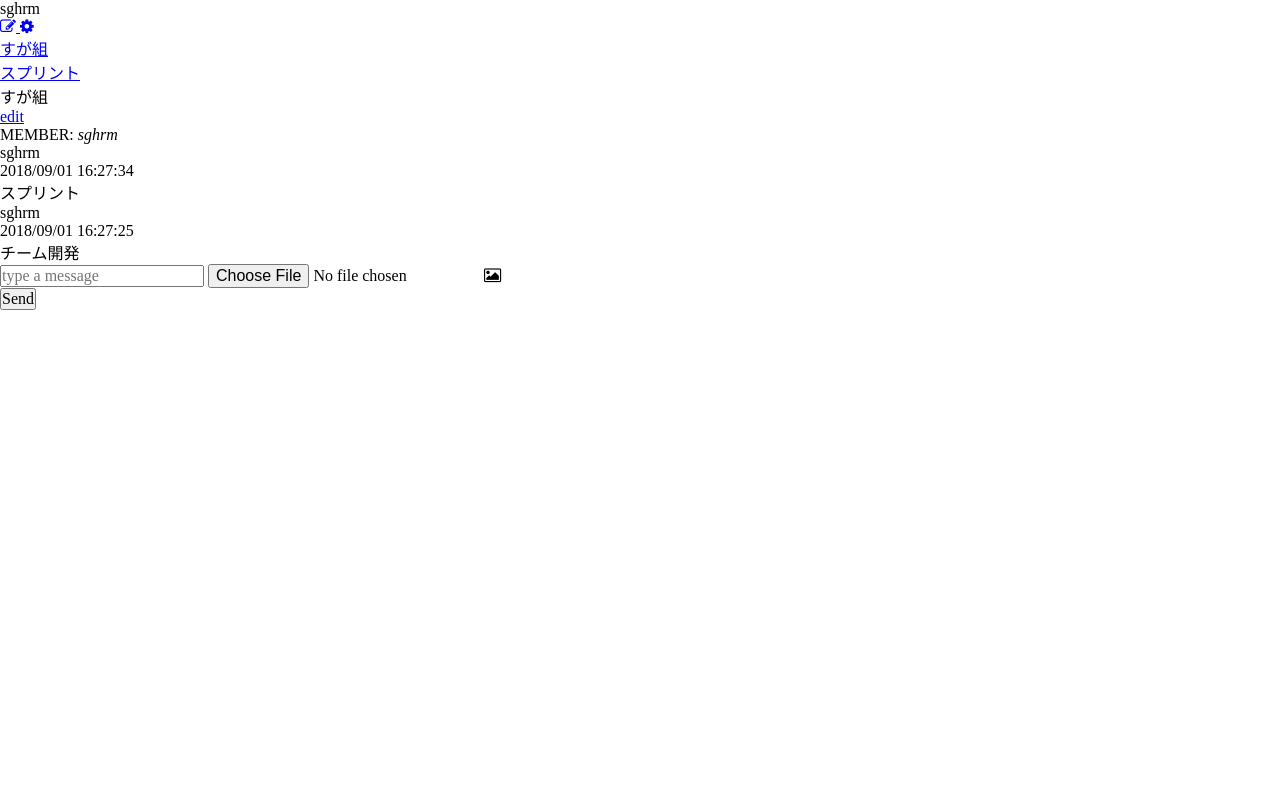
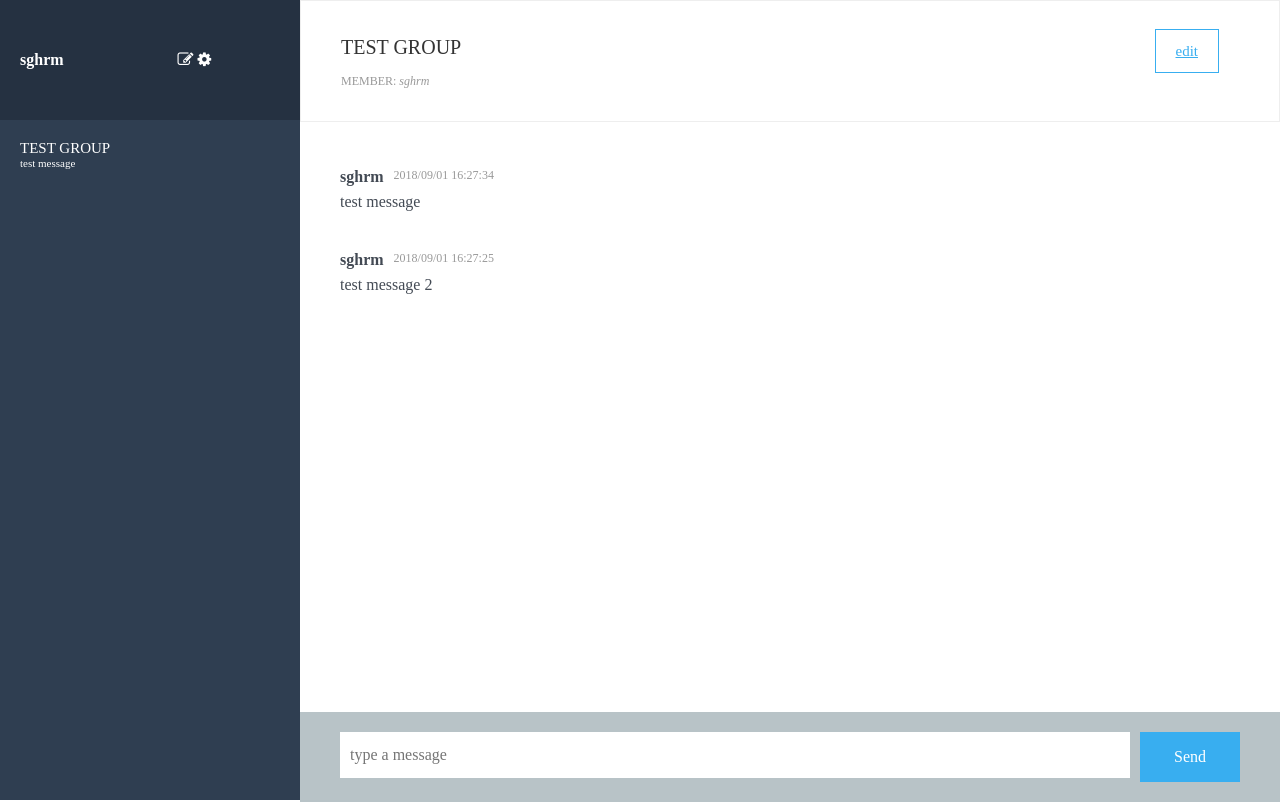
Before and after one commit to sghrm/chat-space, a Rails app: page /messages in a window 1280 px wide. Before the commit the page ends 310 px from the top, so only its background shows below. Run offline with Rails 7, Linux system fonts and the light colour scheme; style sheets or scripts are compiled from the project's sources; some libraries are stand-ins or nearby versions.

Commit message:
SCSS編集

```diff
--- a/app/assets/stylesheets/_variable.scss
+++ b/app/assets/stylesheets/_variable.scss
@@ -1 +1,10 @@
 // 複数回使用する色を変数で定義する
+
+$chat-side-back: #253141;
+$chat-side-name: #FFFFFF;
+$chat-side-groups: #2f3e51;
+$chat-main-border: #eeeeee;
+$chat-main-group-name: #333333;
+$chat-main-group-name-border: #38AEF0;
+$chat-main__header-members: #999999;
+$chat-main__footer: #B8C3C7;
--- a/app/assets/stylesheets/application.scss
+++ b/app/assets/stylesheets/application.scss
@@ -1,2 +1,5 @@
 @import "./reset";
 @import "font-awesome";
+@import "./variable";
+@import "modules/chat-main";
+@import "modules/chat-side";
--- a/app/assets/stylesheets/modules/_chat-main.scss
+++ b/app/assets/stylesheets/modules/_chat-main.scss
@@ -0,0 +1,140 @@
+.chat-main{
+	height: 100vh;
+    width: calc( 100vw - 300px );
+    float: left;
+
+    .chat-main__header{
+    	height: 15%;
+    	border: 1px solid $chat-main-border;
+
+    	.chat-main__header--group.clearfix{
+    		margin: 0 40px;
+
+            &:after{
+                clear: both;
+                content: '';
+                display: block;
+            }
+
+    		.chat-main__header--group-name{
+    			color: $chat-main-group-name;
+    			font-size: 20px;
+    			margin: 35px 0 15px;
+    			float: left;
+    		}
+    		.chat-main__header--group-edit-btn{
+    			color: $chat-main-group-name-border;
+    			font-size: 15px;
+    			padding: 12.5px 20px;
+    			margin: 28px 20px 0;
+    			border: 1px solid $chat-main-group-name-border;
+    			float: right;
+    		}
+    	}
+    	.chat-main__header-members{
+    		color: $chat-main__header-members;
+    		font-size: 12px;
+    		margin: 0 40px;
+    	}
+    }
+    .chat-main__body{
+    	height: calc( 100vh - 15% - 90px );
+    	overflow-y: scroll;
+
+    	.chat-main__body--messages-list{
+    		padding-top: 26px;
+    		padding-left: 40px;
+
+    		.chat-main__message.clearfix{
+    			padding: 20px 0;
+
+    			.chat-main__message-name{
+    				color: #434A54;
+    				font-size: 16px;
+    				font-weight: bold;
+    				float: left;
+    			}
+    			.chat-main__message-time{
+    				color: #999;
+    				font-size: 12px;
+    				padding: 0 10px 10px;
+    				float: left;
+    			}
+                .chat-main__message-body{
+                    color: #434A54;
+                    clear: both;
+
+                    &:after{
+                        clear: both;
+                        content: '';
+                        display: block;
+                    }
+                }
+    		}
+    	}
+    }
+    .chat-main__footer{
+        height: 90px;
+        width: 100%;
+        background-color: $chat-main__footer;
+        float: right;
+
+        .chat-main__footer-form{
+            margin: 0 40px;
+            padding: 0;
+            position: relative;
+
+            .chat-main__footer-body{
+                position: relative;
+                display: block;
+
+                .message{
+                    height: 16px;
+                    width: calc( 100% - 130px );
+                    padding: 15px 10px;
+                    margin: 20px 0;
+                    border: none;
+                    font-size: 16px;
+                }
+
+                .chat-file{
+                    height: 50px;
+                    width: 40px;
+                    margin: 32px 130px 20px 0;
+                    position: absolute;
+                    top: 0;
+                    right: 0;
+
+                    .image{
+                        position: absolute;
+                        top: 15px;
+                        left: 15px;
+                        display: none;
+                    }
+
+                    .fa{
+                        color: #fff;
+                        display: inline-block;
+                        font: normal normal normal 14px/1 FontAwesome;
+                        font-size: inherit;
+                        text-rendering: auto;
+
+                    }
+                }
+            }
+            .submit{
+                color: #fff;
+                width: 100px;
+                height: 50px;
+                text-align: center;
+                background-color: #38AEF0;
+                margin: 20px 0;
+                position: absolute;
+                top: 0;
+                right: 0;
+                border: none;
+                float: right;
+            }
+        }
+    }
+}
--- a/app/assets/stylesheets/modules/_chat-side.scss
+++ b/app/assets/stylesheets/modules/_chat-side.scss
@@ -0,0 +1,67 @@
+.chat-side{
+	height: 100vh;
+	width: 300px;
+	float: left;
+
+	.chat-side__user{
+		height: 15%;
+		width: 100%;
+		background-color: $chat-side-back;
+		position: relative;
+
+		.chat-side__user-content{
+			height: 50px;
+			width: 100%;
+			line-height: 50px;
+			margin: auto 0;
+			position: absolute;
+			top: 0;
+			bottom: 0;
+
+			.chat-side__user-name{
+				color: $chat-side-name;
+				font-size: 16px;
+				font-weight: bold;
+				margin: 0 20px;
+				position: relative;
+				display: inline-block;
+
+			}
+
+			.chat-side__user--new-group{
+				color: $chat-side-name;
+				margin-left: 90px;
+				position: relative;
+				display: inline-block;
+			}
+			.chat-side__user--edit-user{
+				color: $chat-side-name;
+				position: relative;
+				display: inline-block;
+			}
+
+		}
+	}
+	.chat-side__groups{
+		height: 85%;
+		width: 100%;
+		background-color: $chat-side-groups;
+
+		.chat-side__groups-list{
+			height:100%;
+			color: $chat-side-name;
+
+			.chat-side__group{
+				padding: 20px;
+
+				.chat-side__group-name{
+					font-size: 15px;
+				}
+				.chat-side__group-message{
+					font-size: 11px;
+				}
+			}
+
+		}
+	}
+}
--- a/app/views/messages/index.html.haml
+++ b/app/views/messages/index.html.haml
@@ -5,7 +5,7 @@
     %title Chat-Space
     %meta{:content => "authenticity_token", :name => "csrf-param"}/
     %meta{:content => "yy/0jtsyfhC6w+tkiLR4Pe2nxG4IJgn3M2GUArEZdHD8uY23Rp56rLxORJgUQY+qL1lKB4dhqC3bjNyeo2n1Dg==", :name => "csrf-token"}/
-    %link{:href => "/assets/application-c617cd3cc56ea5db583836527c3a19ec935e32bc3e23710c957791a1d7ac6c38.css", :media => "all", :rel => "stylesheet"}/
+    %link{:href => "/assets/modules/application.scss", :media => "all", :rel => "stylesheet"}/
     %script{:src => "/javascripts/application.js"}
   %body
     .notification
@@ -20,18 +20,18 @@
             %i.fa.fa-cog
       .chat-side__groups
         .chat-side__groups-list
-          %a{:href => "/groups/1246/messages"}
-            .chat-side__group
-              .chat-side__group-name
-                すが組
-              .chat-side__group-message
-                スプリント
+          / %a{:href => ""}
+          .chat-side__group
+            .chat-side__group-name
+              TEST GROUP
+            .chat-side__group-message
+              test message
     .chat-main
       .chat-main__header
         .chat-main__header--group.clearfix
           .chat-main__header--group-name
-            すが組
-          %a.chat-main__header--group-edit-btn{:href => "/groups/1246/edit"}
+            TEST GROUP
+          %a.chat-main__header--group-edit-btn{:href => ""}
             edit
         .chat-main__header-members
           MEMBER:
@@ -45,7 +45,7 @@
             .chat-main__message-time
               2018/09/01 16:27:34
             .chat-main__message-body
-              スプリント
+              test message
               %img.chat-main__message-body-image{:src => ""}/
           .chat-main__message.clearfix{"data-id" => "2124"}
             .chat-main__message-name
@@ -53,10 +53,10 @@
             .chat-main__message-time
               2018/09/01 16:27:25
             .chat-main__message-body
-              チーム開発
+              test message 2
               %img.chat-main__message-body-image{:src => ""}/
       .chat-main__footer
-        %form#new_message.chat-main__footer-form{"accept-charset" => "UTF-8", :action => "/groups/1246/messages", :enctype => "multipart/form-data", :method => "post"}
+        %form#new_message.chat-main__footer-form{"accept-charset" => "UTF-8", :action => "", :enctype => "multipart/form-data", :method => "post"}
           %input{:name => "utf8", :type => "hidden", :value => "✓"}/
           %input{:name => "authenticity_token", :type => "hidden", :value => "ZBEJZp+SlKoDXIw/7giKdpKFrht8g5nfd4q4juJcuSFTh3BfAj6QFgXRI8Ny/X3hUHsgcvPEOAWfZ/AS8Cw4Xw=="}/
           .chat-main__footer-body
```
